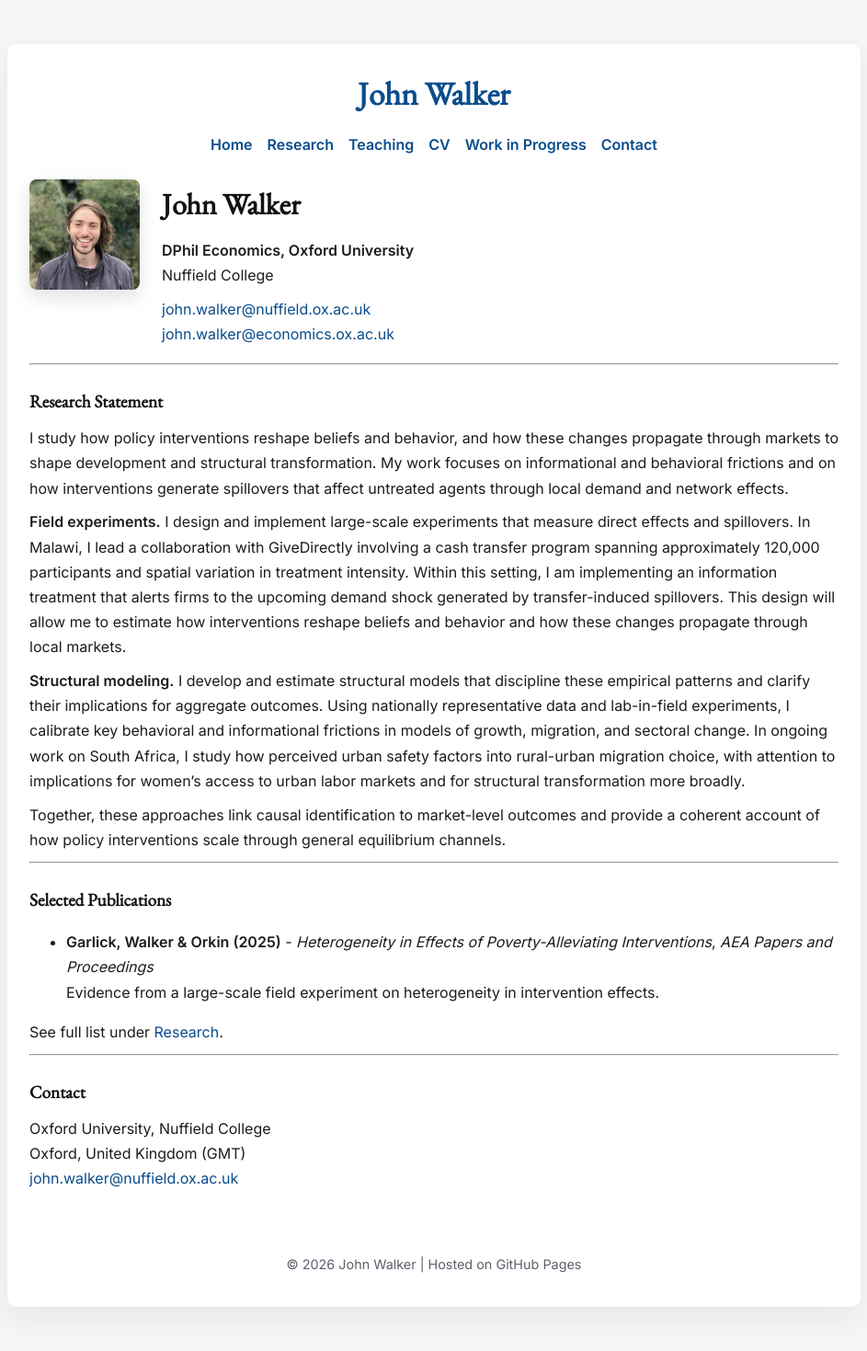
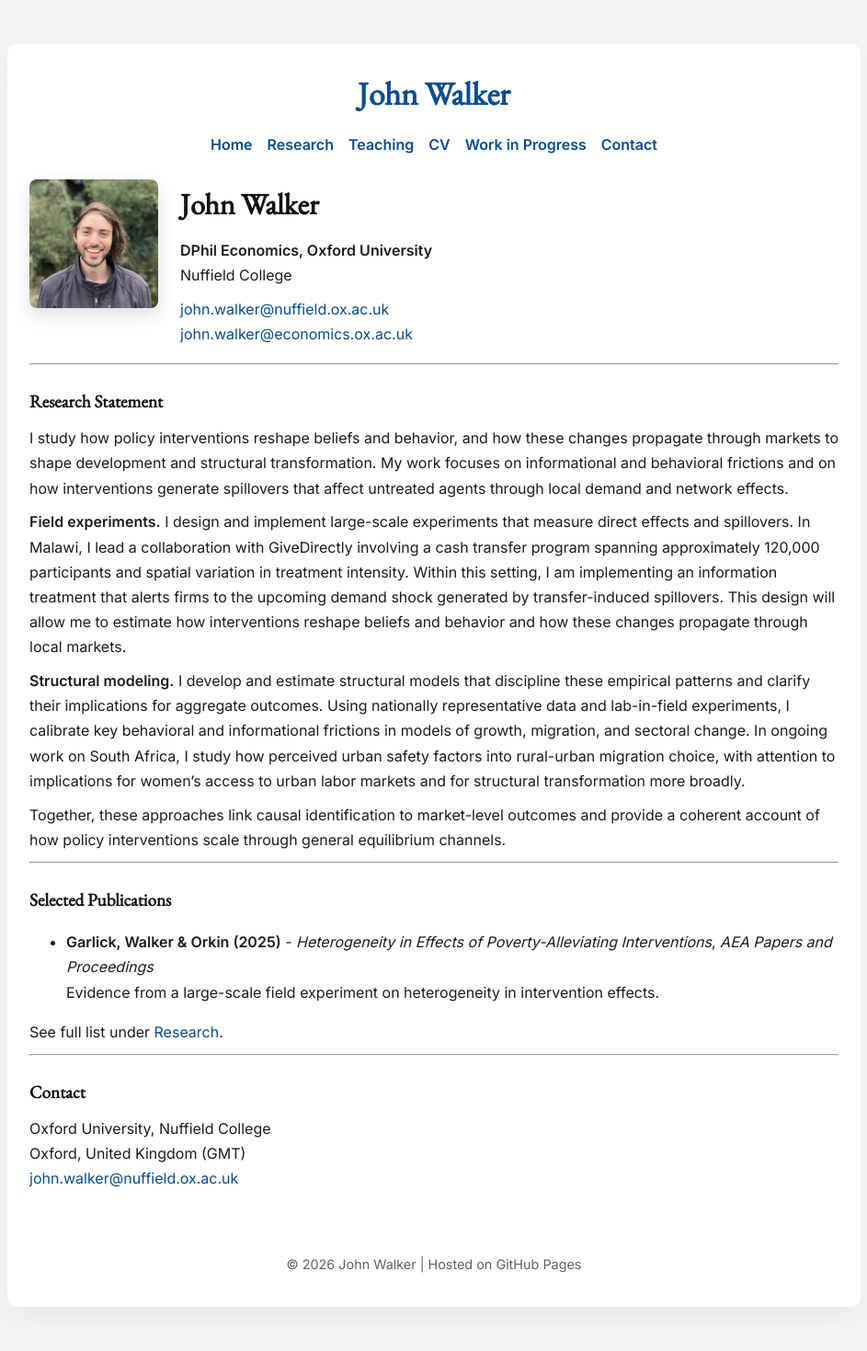
Before and after one commit to jwal1024/johnwalkerecon.github.io, a Jekyll site: the page built from index.md, in a window 1280 px wide. Shown: the whole page at 92% size, without its empty margins (168-1111 px from the left). Built offline with Jekyll 4.4.1, drawn with Linux system fonts in a browser that asks for light colours.

Commit message:
Update style.css

```diff
--- a/assets/css/style.css
+++ b/assets/css/style.css
@@ -38,18 +38,18 @@ main {
   margin: 0 0 0.5rem 0;
 }
 .headshot {
-  width: 120px;
-  max-width: 120px;
+  width: 140px;
+  max-width: 140px;
   height: auto;
-  flex: 0 0 120px;
+  flex: 0 0 140px;
   border-radius: 8px;
   box-shadow: 0 8px 20px rgba(0,0,0,0.12);
 }
 @media (max-width: 600px) {
   .headshot {
-    width: 120px;
-    max-width: 120px;
-    flex-basis: 120px;
+    width: 140px;
+    max-width: 140px;
+    flex-basis: 140px;
   }
 }
 h1, h2, h3 {
```
